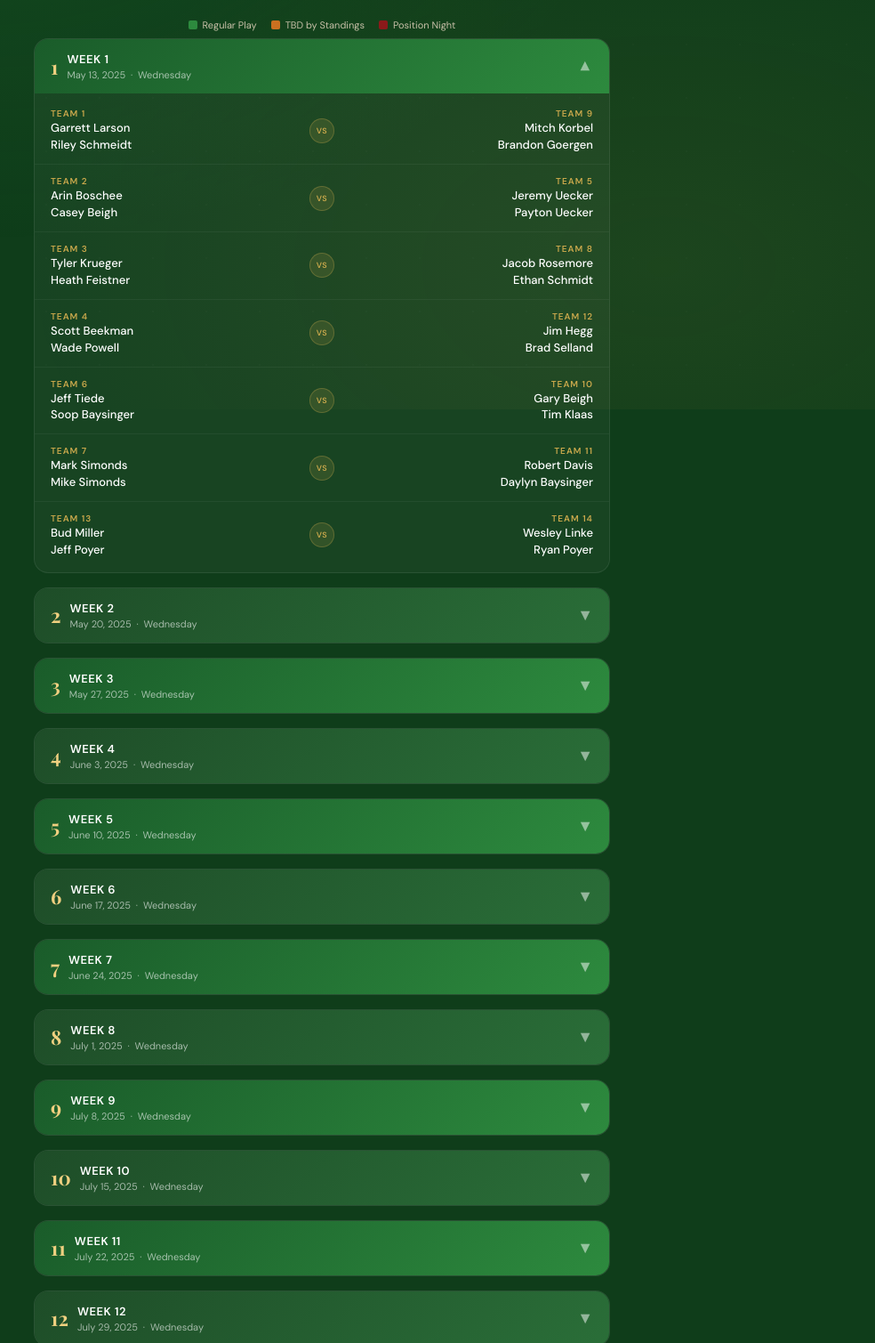
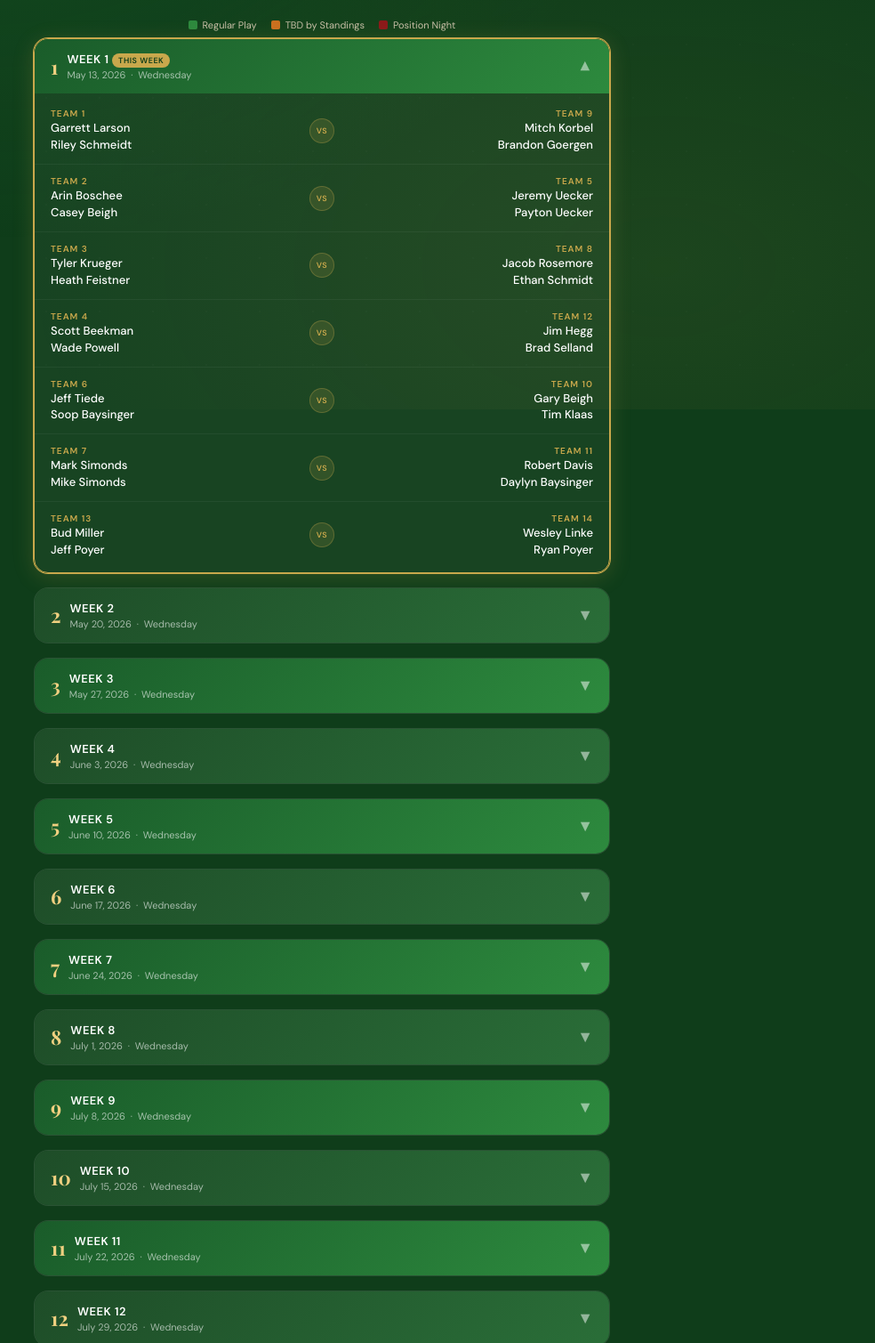
Before and after one commit to sddavis89/League-Schedule, a plain HTML site: page index.html in a window 1280 px wide. Shown: the part 340-1849 px from the top of the page at 89% size, without its empty margins (278-1262 px from the left). Drawn offline with nearby package versions, Linux system fonts and the light colour scheme.

Commit message:
Add files via upload

```diff
--- a/index.html
+++ b/index.html
@@ -401,37 +401,37 @@ const players = {
 };
 
 const schedule = [
-  { week: 1,  date: "May 13, 2025",    matchups: [[1,9],[2,5],[3,8],[4,12],[6,10],[7,11],[13,14]] },
-  { week: 2,  date: "May 20, 2025",    matchups: [[1,2],[3,7],[4,9],[5,13],[6,11],[8,10],[12,14]] },
-  { week: 3,  date: "May 27, 2025",    matchups: [[1,11],[2,8],[3,13],[4,6],[5,10],[7,12],[9,14]] },
-  { week: 4,  date: "June 3, 2025",    matchups: [[1,8],[2,11],[3,9],[4,10],[5,6],[7,14],[12,13]] },
-  { week: 5,  date: "June 10, 2025",   matchups: [[1,4],[2,14],[3,10],[5,7],[6,12],[8,9],[11,13]] },
-  { week: 6,  date: "June 17, 2025",   matchups: [[1,13],[2,4],[3,6],[5,9],[7,10],[8,12],[11,14]] },
-  { week: 7,  date: "June 24, 2025",   matchups: [[1,10],[2,7],[3,4],[5,12],[6,14],[8,11],[9,13]] },
-  { week: 8,  date: "July 1, 2025",    matchups: [[1,6],[2,10],[3,12],[4,5],[7,13],[8,14],[9,11]] },
-  { week: 9,  date: "July 8, 2025",    matchups: [[1,3],[2,13],[4,8],[5,11],[6,7],[9,12],[10,14]] },
-  { week: 10, date: "July 15, 2025",   matchups: [[1,12],[2,3],[4,7],[5,14],[6,9],[8,13],[10,11]] },
-  { week: 11, date: "July 22, 2025",   matchups: [[1,5],[2,9],[3,11],[4,14],[6,13],[7,8],[10,12]] },
-  { week: 12, date: "July 29, 2025",   matchups: [[1,14],[2,12],[3,5],[4,11],[6,8],[7,9],[10,13]] },
-  { week: 13, date: "August 5, 2025",  matchups: [[1,7],[2,6],[3,14],[4,13],[5,8],[9,10],[11,12]] },
-  { week: 14, date: "August 12, 2025", matchups: null, tbd: true },
-  { week: 15, date: "August 19, 2025", matchups: null, tbd: true },
-  { week: 16, date: "August 26, 2025", matchups: null, position: true },
+  { week: 1,  date: "May 13, 2026",    matchups: [[1,9],[2,5],[3,8],[4,12],[6,10],[7,11],[13,14]] },
+  { week: 2,  date: "May 20, 2026",    matchups: [[1,2],[3,7],[4,9],[5,13],[6,11],[8,10],[12,14]] },
+  { week: 3,  date: "May 27, 2026",    matchups: [[1,11],[2,8],[3,13],[4,6],[5,10],[7,12],[9,14]] },
+  { week: 4,  date: "June 3, 2026",    matchups: [[1,8],[2,11],[3,9],[4,10],[5,6],[7,14],[12,13]] },
+  { week: 5,  date: "June 10, 2026",   matchups: [[1,4],[2,14],[3,10],[5,7],[6,12],[8,9],[11,13]] },
+  { week: 6,  date: "June 17, 2026",   matchups: [[1,13],[2,4],[3,6],[5,9],[7,10],[8,12],[11,14]] },
+  { week: 7,  date: "June 24, 2026",   matchups: [[1,10],[2,7],[3,4],[5,12],[6,14],[8,11],[9,13]] },
+  { week: 8,  date: "July 1, 2026",    matchups: [[1,6],[2,10],[3,12],[4,5],[7,13],[8,14],[9,11]] },
+  { week: 9,  date: "July 8, 2026",    matchups: [[1,3],[2,13],[4,8],[5,11],[6,7],[9,12],[10,14]] },
+  { week: 10, date: "July 15, 2026",   matchups: [[1,12],[2,3],[4,7],[5,14],[6,9],[8,13],[10,11]] },
+  { week: 11, date: "July 22, 2026",   matchups: [[1,5],[2,9],[3,11],[4,14],[6,13],[7,8],[10,12]] },
+  { week: 12, date: "July 29, 2026",   matchups: [[1,14],[2,12],[3,5],[4,11],[6,8],[7,9],[10,13]] },
+  { week: 13, date: "August 5, 2026",  matchups: [[1,7],[2,6],[3,14],[4,13],[5,8],[9,10],[11,12]] },
+  { week: 14, date: "August 12, 2026", matchups: null, tbd: true },
+  { week: 15, date: "August 19, 2026", matchups: null, tbd: true },
+  { week: 16, date: "August 26, 2026", matchups: null, position: true },
 ];
 
 // Detect current week based on today's date
 function getCurrentWeek() {
   const today = new Date();
   const dates = [
-    new Date('2025-05-13'), new Date('2025-05-20'), new Date('2025-05-27'),
-    new Date('2025-06-03'), new Date('2025-06-10'), new Date('2025-06-17'),
-    new Date('2025-06-24'), new Date('2025-07-01'), new Date('2025-07-08'),
-    new Date('2025-07-15'), new Date('2025-07-22'), new Date('2025-07-29'),
-    new Date('2025-08-05'), new Date('2025-08-12'), new Date('2025-08-19'),
-    new Date('2025-08-26'),
+    new Date('2026-05-13'), new Date('2026-05-20'), new Date('2026-05-27'),
+    new Date('2026-06-03'), new Date('2026-06-10'), new Date('2026-06-17'),
+    new Date('2026-06-24'), new Date('2026-07-01'), new Date('2026-07-08'),
+    new Date('2026-07-15'), new Date('2026-07-22'), new Date('2026-07-29'),
+    new Date('2026-08-05'), new Date('2026-08-12'), new Date('2026-08-19'),
+    new Date('2026-08-26'),
   ];
   for (let i = 0; i < dates.length; i++) {
-    const next = dates[i+1] || new Date('2025-09-02');
+    const next = dates[i+1] || new Date('2026-09-02');
     if (today >= dates[i] && today < next) return i + 1;
   }
   return null;
```
